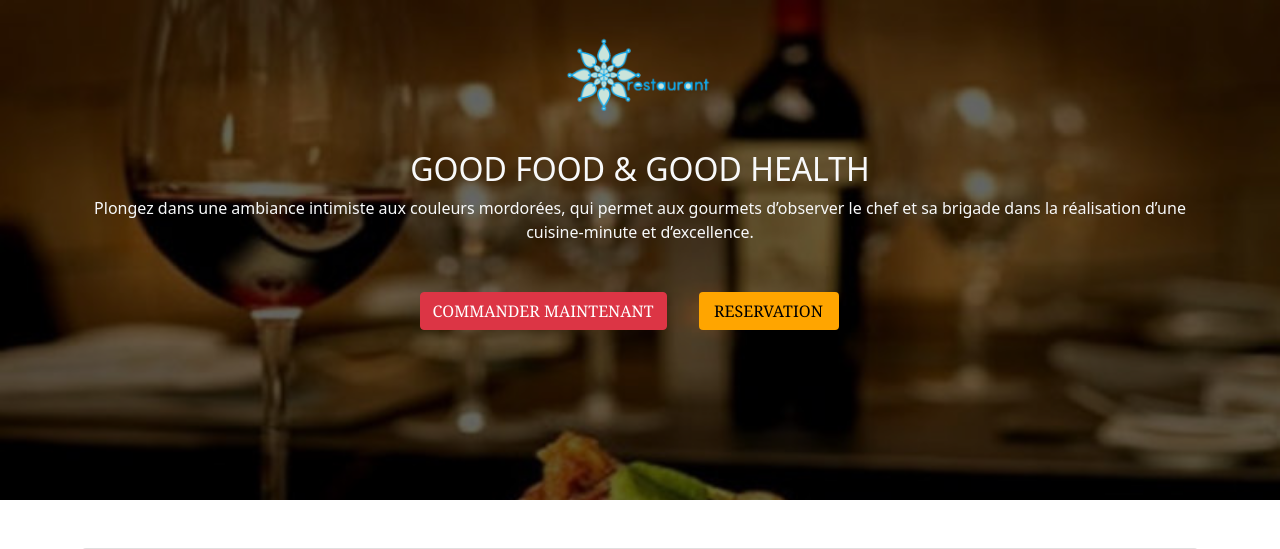
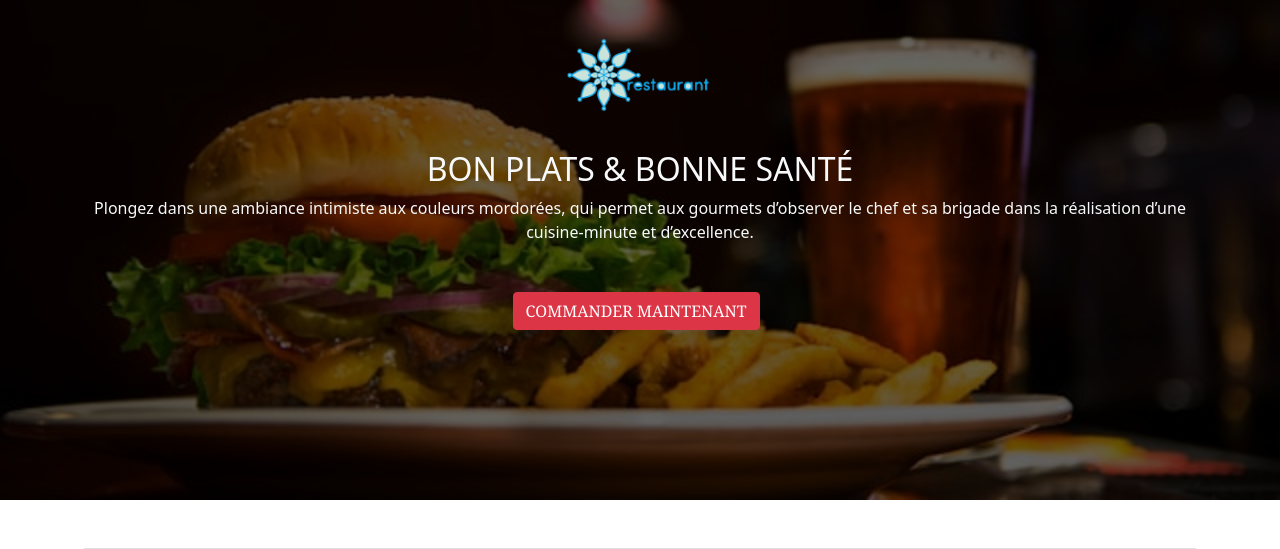
Before and after one commit to oseeshogun/docker-php, a PHP site: page / in a window 1280 px wide. Shown: the part 76-625 px from the top of the page. Run offline with PHP 8.4, Linux system fonts and the light colour scheme.

Commit message:
refactor

```diff
--- a/header.php
+++ b/header.php
@@ -1,5 +1,8 @@
 <?php
-  $isLoggedIn = isset($_SESSION['user_id']);
+if (session_id() == '') {
+  session_start(); // Start the session if it hasn't been started
+}
+$isLoggedIn = isset($_SESSION['user_id']);
 ?>
 
 <header>
@@ -29,11 +32,11 @@
 
           <li class="nav-item">
             <?php if ($isLoggedIn): ?>
-                <a class="nav-link text-light apropos" href="logout.php">Se déconnecter</a>
+              <a class="nav-link text-light apropos" href="logout.php">Se déconnecter</a>
             <?php else: ?>
-                <a class="nav-link text-light apropos" href="connexion.php">Connexion</a>
+              <a class="nav-link text-light apropos" href="connexion.php">Connexion</a>
             <?php endif; ?>
-        </li>
+          </li>
         </ul>
       </div>
     </div>
--- a/index.php
+++ b/index.php
@@ -25,7 +25,7 @@ require("header.php");
                 <div class="photologo">
                   <img src="style/144.png" alt="" width="150px" class="logos">
                 </div>
-                <h2 class="text-light stext" id="stext1">GOOD FOOD & GOOD HEALTH</h2>
+                <h2 class="text-light stext" id="stext1">BON PLATS & BONNE SANTÉ</h2>
               </div>
 
             </div>
@@ -41,13 +41,6 @@ require("header.php");
               <div class="col-md-3 col-sm-6">
                 <div class="button2">
                   <a href="commande.php" class="btn btn-danger comm uppercase">commander maintenant</a>
-
-                </div>
-
-              </div>
-              <div class="col-md-2 col-sm-6">
-                <div class="button2">
-                  <a href="reserver.php" class="btn text-black rese uppercase" style="background-color: orange;">reservation</a>
 
                 </div>
 
--- a/logout.php
+++ b/logout.php
@@ -1,5 +1,7 @@
 <?php
-session_start(); // Start the session
+if (session_id() == '') {
+    session_start(); // Start the session if it hasn't been started
+}
 
 // Unset all session variables
 $_SESSION = [];
--- a/menu.php
+++ b/menu.php
@@ -1,4 +1,5 @@
 <?php
+require("header.php");
 // Create an array of plates with title, image, and description
 $plates = [
     [
@@ -55,9 +56,7 @@ $plates = [
 
 ?>
 
-<?php
-require("header.php");
-?>
+
 <!DOCTYPE html>
 <html lang="en">
 
--- a/style/style.css
+++ b/style/style.css
@@ -29,8 +29,9 @@ a {
 .bg {
   width: cover;
   height: 500px;
-  background-image: url("2.jpg");
+  background-image: url("/photo/edward-franklin-Nb_Q-M3Cdzg-unsplash.jpg");
   background-size: cover;
+  background-position: bottom;
 }
 .vitre {
   width: cover;
```
Also changed, not shown: commande.php (+4 -7 lines), parametres/select_connexion.php (+6 -8 lines), photo/edward-franklin-Nb_Q-M3Cdzg-unsplash.jpg (added).
